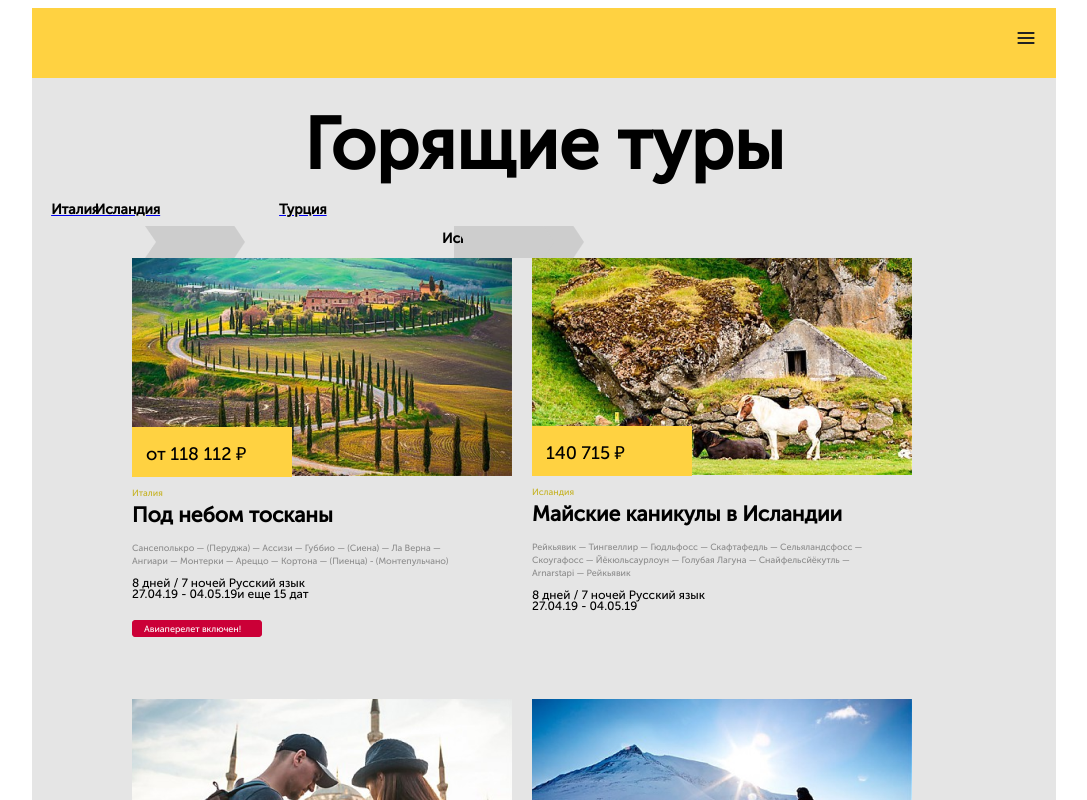
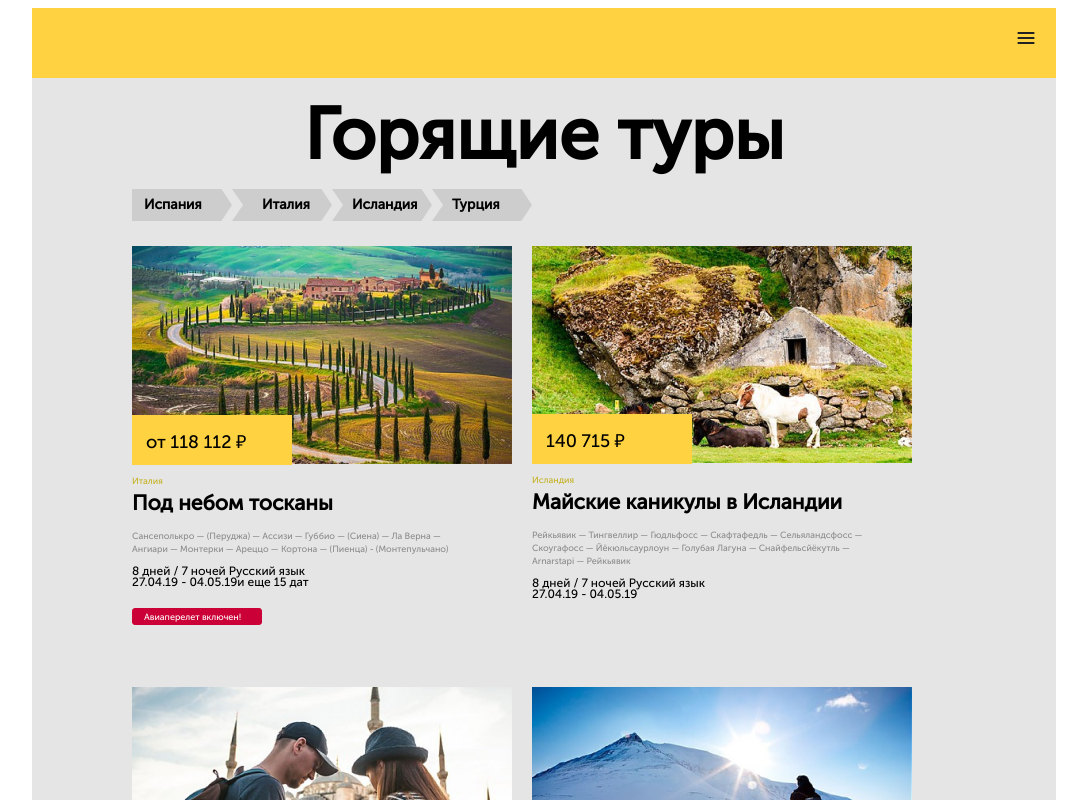
Before and after one commit to artemShvalev/hot-tour, a Vue app: page / in a window 1280 px wide. Shown: the top 800 px of the page, without its empty margins (96-1183 px from the left). Built offline with nearby package versions, Linux system fonts and the light colour scheme.

Commit message:
#19#Fix problem with vuiew

```diff
--- a/src/components/MainTour.vue
+++ b/src/components/MainTour.vue
@@ -150,7 +150,7 @@ export default {
   }
   .main__title{
     text-align: center;
-    padding-top:45px;
+    padding-top:35px;
     font-family: Museo Sans Cyrl;
     font-style: normal;
     font-weight: bold;
@@ -161,23 +161,34 @@ export default {
   .rectangle,a{
     display:flex;
     margin: 0px;
-    padding-top: 30px;
+    padding-top: 45px;
+    position:relative;
+    right:220px;
+    top: -106px;
   }
 
   .img__country{
     position: absolute;
-    left: 550px;
+    left: 540px;
+    top: 200px;
   }
   .img__country:hover{
     background: #FFD241;
   }
   .img__country__italia{
     position: absolute;
-    left: 580px;
+    left: 640px;
+    top: 200px;
   }
   .img__country__iceland{
     position: absolute;
-    left: 550px;
+    left: 740px;
+    top: 200px;
+  }
+  .img__country__turkey{
+    position: absolute;
+    left: 840px;
+    top: 200px;
   }
   .spanish__text{
     font-family: Museo Sans Cyrl;
@@ -188,8 +199,8 @@ export default {
     color: #000000;
 
     position: absolute;
-    top: 230px;
-    left: 538px;
+    top: 207px;
+    left: 552px;
   }
   .text__italia{
     font-family: Museo Sans Cyrl;
@@ -199,9 +210,9 @@ export default {
     line-height: 17px;
     color: #000000;
 
-    position: relative;
-    top: -25px;
-    left: 40%;
+    position: absolute;
+    top: 207px;
+    left: 670px;
   }
   .text__iceland{
     font-family: Museo Sans Cyrl;
@@ -211,9 +222,9 @@ export default {
     line-height: 17px;
     color: #000000;
 
-    position: relative;
-    top: -25px;
-    left: 23%;
+    position: absolute;
+    top: 207px;
+    left: 760px;
   }
   .text__turkey{
     font-family: Museo Sans Cyrl;
@@ -223,10 +234,9 @@ export default {
     line-height: 17px;
     color: #000000;
 
-    position: relative;
-    top: -25px;
-    left: 23%;
-    left: 23%;
+    position: absolute;
+    top: 207px;
+    left: 860px;
   }
   .block-1{
     display: flex;
```
